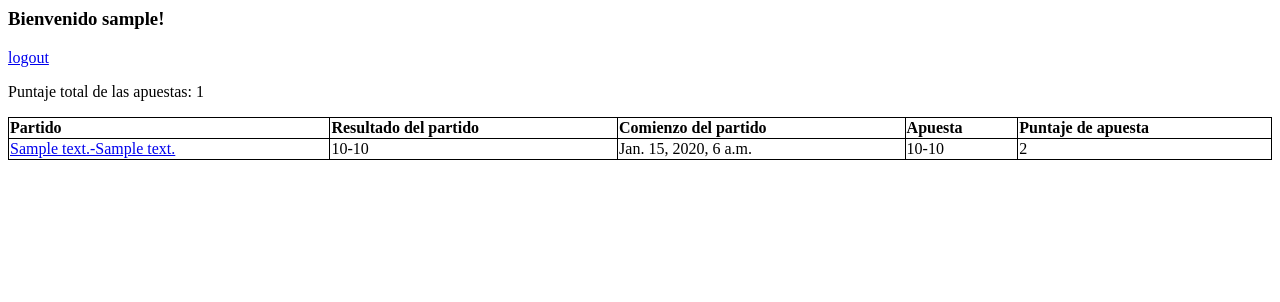
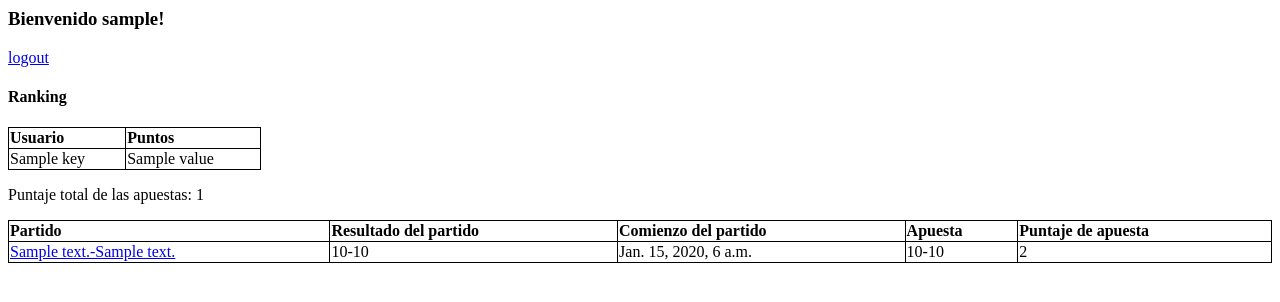
Before and after one commit to Kanito22/fifa18, a Django app: template polls/templates/polls/index.html in a window 1280 px wide. Shown: the top 302 px of the page. Run offline with Django 3.2, Linux system fonts and the light colour scheme; a user stored in the database is signed in; tables that the repository leaves empty hold one stand-in row (values such as "Sample post"); the template is opened without the code that fills it: values that come from a table or form of the project are taken from there, most other values are stand-ins (such as "Sample title", 1, 10 or a date in 2020).

Commit message:
show ranking on index page

```diff
--- a/polls/models.py
+++ b/polls/models.py
@@ -77,7 +77,7 @@ class Choice(models.Model):
 
 
 class Score(models.Model):
-    choice = models.ForeignKey(Choice, on_delete=models.CASCADE)
+    choice = models.OneToOneField(Choice, on_delete=models.CASCADE, primary_key=True)
     score = models.IntegerField(default=0)
 
     #def __str__(self):
@@ -94,4 +94,4 @@ def update_stock(sender, instance, **kwargs):
         #print('%s, %s, %s' % (entry.id, entry.get_score(), entry.user_id))
         p = Score(choice_id=entry.id, score=entry.get_score())
         p.save()
-        #print(p.score)
+        print(p.score)
--- a/polls/templates/polls/index.html
+++ b/polls/templates/polls/index.html
@@ -6,6 +6,20 @@
     <h3>Bienvenido {{ user.username }}!</h3>
 
     <p><a href="{% url 'logout' %}">logout</a></p>
+
+    <h4>Ranking</h4>
+    <table style="width:20%">
+    <tr>
+        <th>Usuario</th>
+        <th>Puntos</th>
+    </tr>
+    {% for key, value in d.items %}
+    <tr>
+        <td>{{ key }}</td>
+        <td>{{ value }}</td>
+    </tr>
+    {% endfor %}
+    </table>
 
     <p>Puntaje total de las apuestas: {{ number }}</p>
 
```
Also changed, not shown: polls/views.py (+19 -1 lines), polls/migrations/0005_auto_20180610_1345.py (added).
